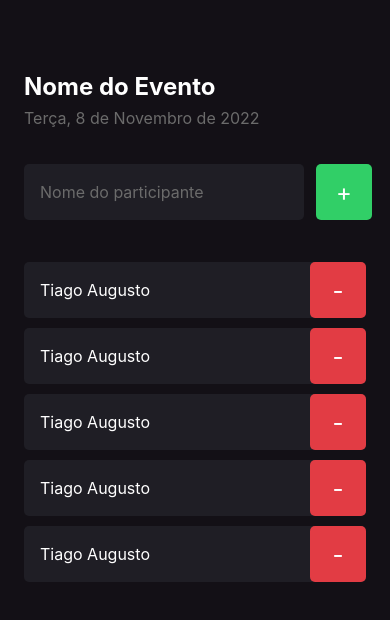
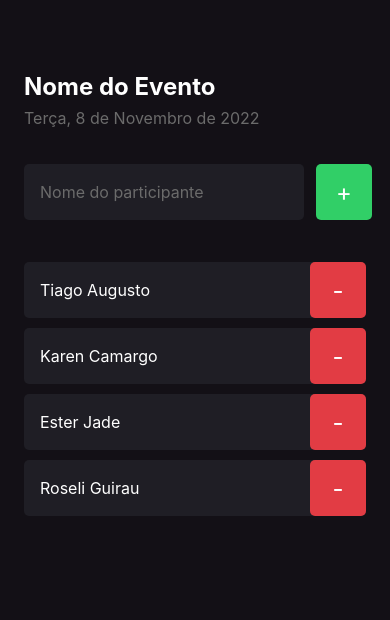
Before and after one commit to tiagoasrodrigues/imhere, a React Native app: screen / in a window 390 px wide. Shown: the top 620 px of the page. Built offline with nearby package versions, Linux system fonts and the light colour scheme.

Commit message:
:sparkles: Add button remove

```diff
--- a/src/components/Participant/index.tsx
+++ b/src/components/Participant/index.tsx
@@ -2,14 +2,19 @@ import { View, Text, TouchableOpacity } from "react-native";
 
 import { styles } from "./styles";
 
-export function Participant() {
+interface ParticipantProps {
+  name: string;
+  onRemove: () => void;
+}
+
+export function Participant({ name, onRemove }: ParticipantProps) {
   return (
     <View style={styles.container}>
       <Text style={styles.name}>
-        Tiago Augusto
+        {name}
       </Text>
 
-      <TouchableOpacity style={styles.button}>
+      <TouchableOpacity style={styles.button} onPress={onRemove}>
         <Text style={styles.buttonText}>
           -
         </Text>
--- a/src/screens/Home/index.tsx
+++ b/src/screens/Home/index.tsx
@@ -7,7 +7,11 @@ import { styles } from "./styles";
 
 export function Home() {
   function handleParticipantAdd() {
-    console.log('Você clicou no botão')
+    console.log('Você clicou no botão adicionar')
+  }
+
+  function handleParticipantRemove(name: string) {
+    console.log(`Você clicou em remover o participante ${name}`)
   }
 
   return (
@@ -32,11 +36,10 @@ export function Home() {
           </Text>
         </TouchableOpacity>
       </View>
-      <Participant />
-      <Participant />
-      <Participant />
-      <Participant />
-      <Participant />
+      <Participant name='Tiago Augusto' onRemove={() => handleParticipantRemove("Tiago Augusto")} />
+      <Participant name='Karen Camargo' onRemove={() => handleParticipantRemove("Karen Camargo")} />
+      <Participant name='Ester Jade' onRemove={() => handleParticipantRemove("Ester Jade")} />
+      <Participant name='Roseli Guirau' onRemove={() => handleParticipantRemove("Roseli Guirau")} />
     </View>
   );
 }
```
